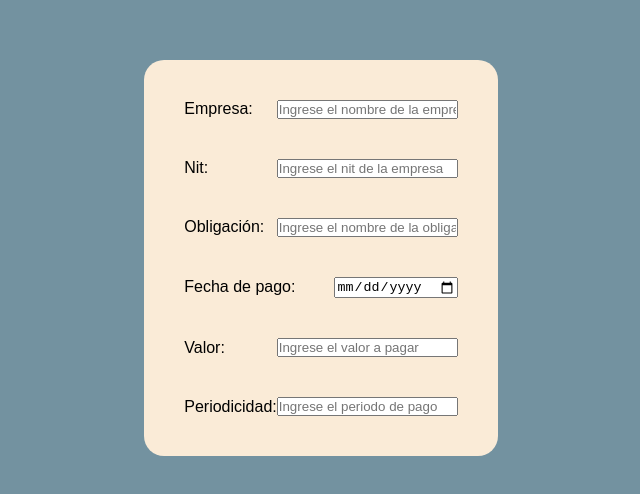
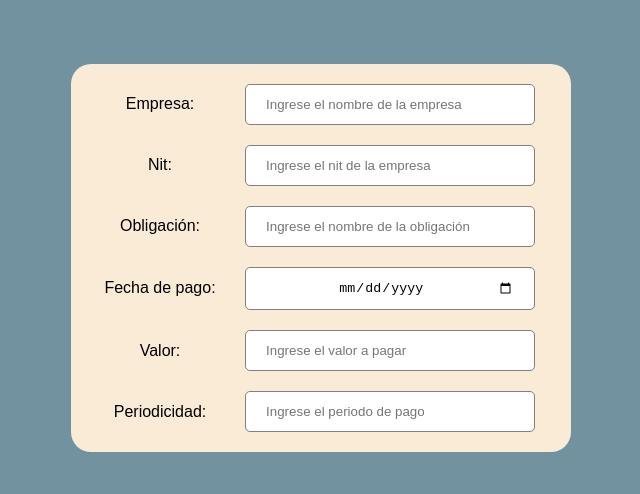
Before and after one commit to adrian-villamil/record-oblig-fe, a React (Create React App) app: page / in a window 1280 px wide. Shown: the part 142-636 px from the top of the page, without its empty margins (319-959 px from the left). Built offline with nearby package versions, Linux system fonts and the light colour scheme.

Commit message:
Le agregué unos estilos para que se viera un poco mejor el formulario.

```diff
--- a/src/css/Formulario.css
+++ b/src/css/Formulario.css
@@ -6,9 +6,10 @@
 }
 
 form {
+    width: 500px;
     border-radius: 20px;
     background-color: antiquewhite;
-    padding: 20px;
+    padding: 10px;
 }
 
 .f-fila {
@@ -16,7 +17,8 @@ form {
     flex-direction: row;
     justify-content: space-between;
     align-items: center;
-    padding: 20px;
+    padding: 10px;
+    background-color: rgba(165, 42, 42, 0);
 }
 
 .f-columna {
@@ -24,3 +26,24 @@ form {
     justify-content: center;
     align-items: center;
 }
+
+.c1 {
+    flex: 30%;
+    background-color: rgba(0, 255, 255, 0);
+}
+
+.c2 {
+    flex: 70%;
+    background-color: rgba(128, 255, 0, 0);
+}
+
+.c2 input {
+    width: 90%;
+    padding: 12px 20px;
+    border: 1px solid gray;
+    border-radius: 5px;
+}
+
+.c2 input[type=date] {
+    text-align: center;
+}
```
